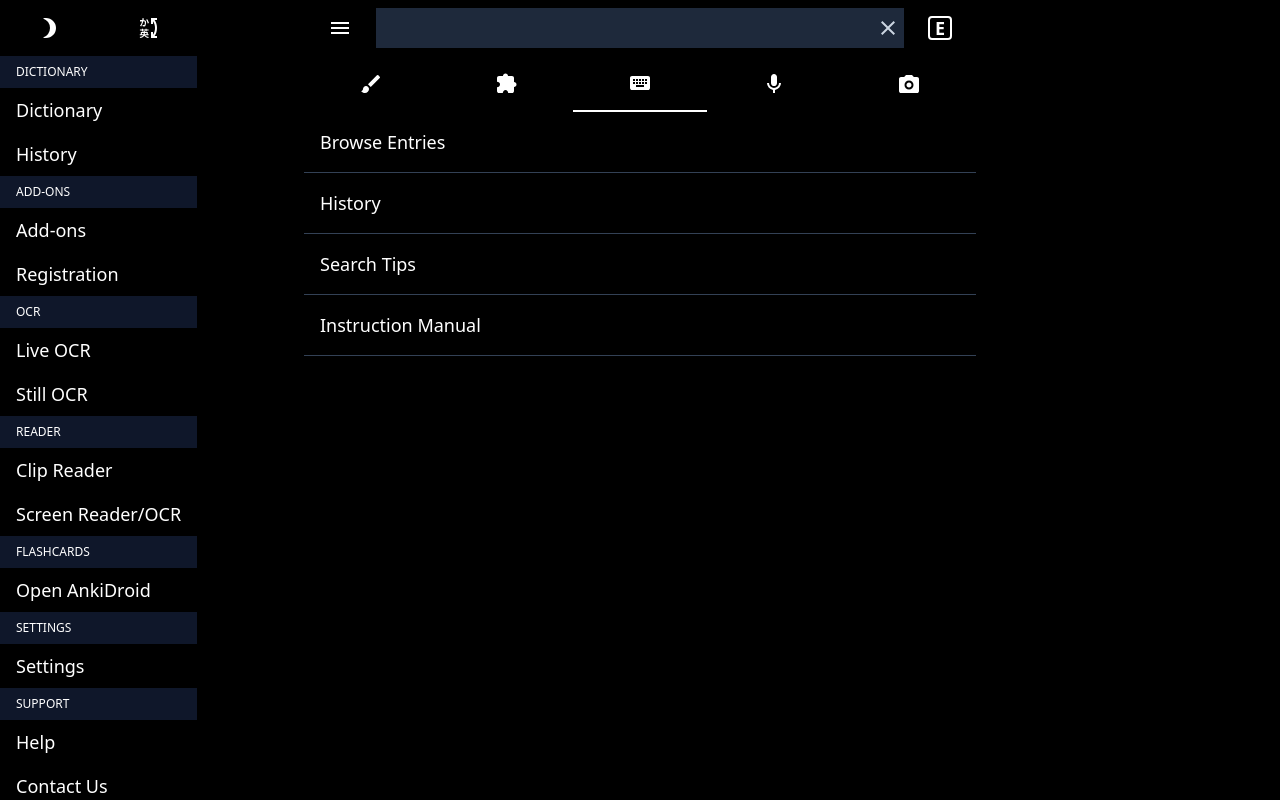
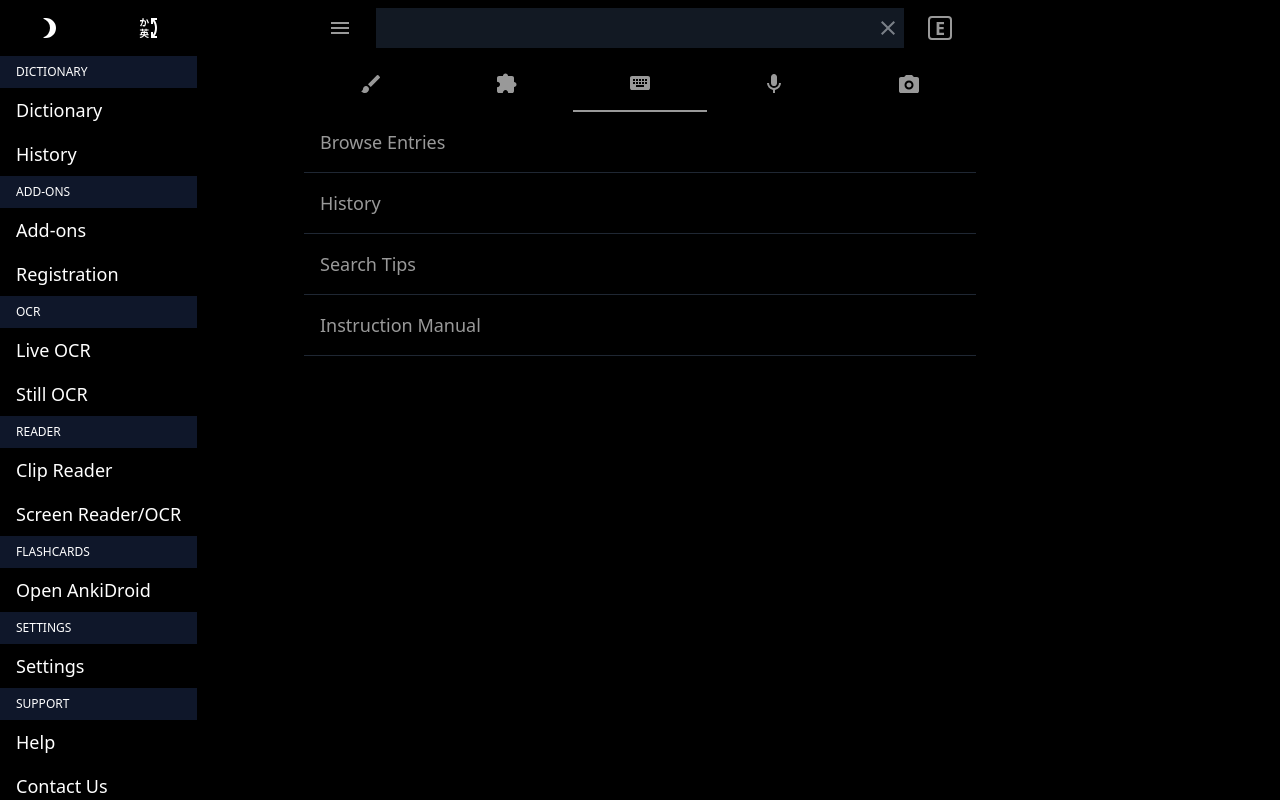
Before and after one commit to bryanjenningz/japanese-dictionary, a Next.js app: page / in a window 1280 px wide. Both pictures are taken after a click on the button "Open side menu". Built offline with nearby package versions, Linux system fonts and the light colour scheme.

Commit message:
Show overlay when side menu is open

```diff
--- a/src/components/SideMenu.tsx
+++ b/src/components/SideMenu.tsx
@@ -56,12 +56,19 @@ export const SideMenu = ({
   closeSideMenu: () => void;
 }) => {
   return (
+    <>
+      <div
+        className={classNames(
+          "absolute inset-0 bg-black opacity-40",
+          !isSideMenuOpen && "hidden"
+        )}
+        onClick={closeSideMenu}
+      ></div>
       <aside
         className={classNames(
           "absolute bottom-0 top-0 bg-black text-white transition-all duration-500",
           isSideMenuOpen ? "left-0" : "-left-full"
         )}
-      onClick={closeSideMenu}
       >
         <section className="flex">
           <button className="flex grow basis-1 items-center justify-center py-4">
@@ -97,5 +104,6 @@ export const SideMenu = ({
           );
         })}
       </aside>
+    </>
   );
 };
```
Lines whose indentation alone changed are shown as unchanged.
